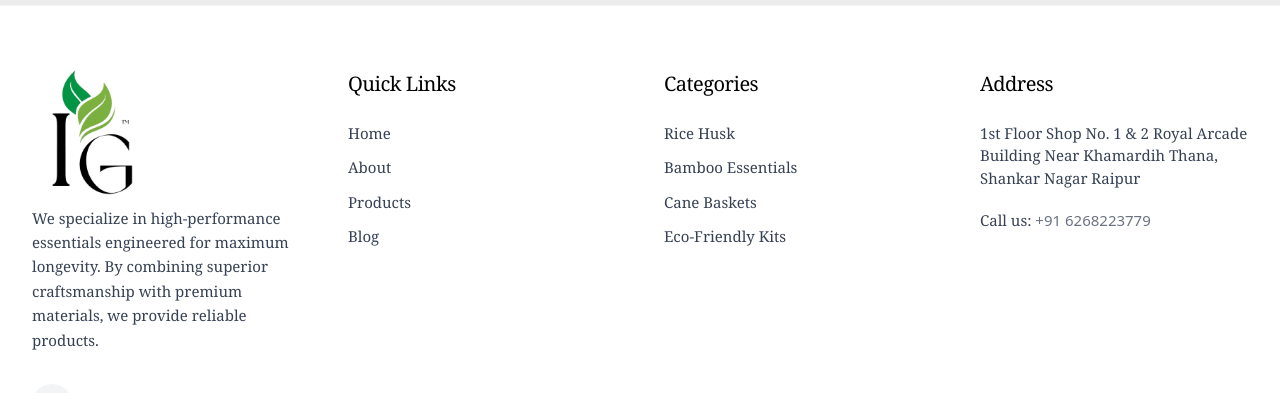
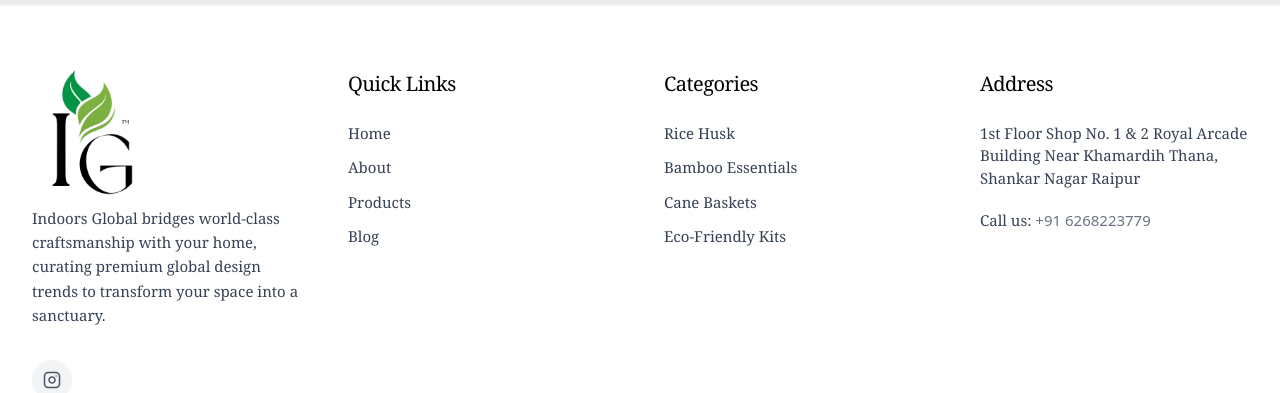
Before and after one commit to rajurao1106/indoors-global, a Next.js app: page / in a window 1280 px wide. Shown: the part 4049-4442 px from the top of the page. Built offline with nearby package versions, Linux system fonts and the light colour scheme; grey boxes are pictures that could not be loaded.

Commit message:
Update Footer.tsx

```diff
--- a/components/layout/Footer.tsx
+++ b/components/layout/Footer.tsx
@@ -16,7 +16,7 @@ const Footer = () => {
               <div className="w-30 h-30 max-lg:w-20 max-lg:h-20 mb-2">
                 <Image src={logo} alt="" />
               </div>
-              We specialize in high-performance essentials engineered for maximum longevity. By combining superior craftsmanship with premium materials, we provide reliable products.
+            Indoors Global bridges world-class craftsmanship with your home, curating premium global design trends to transform your space into a sanctuary.
             </li>
           </ul>
 
```
